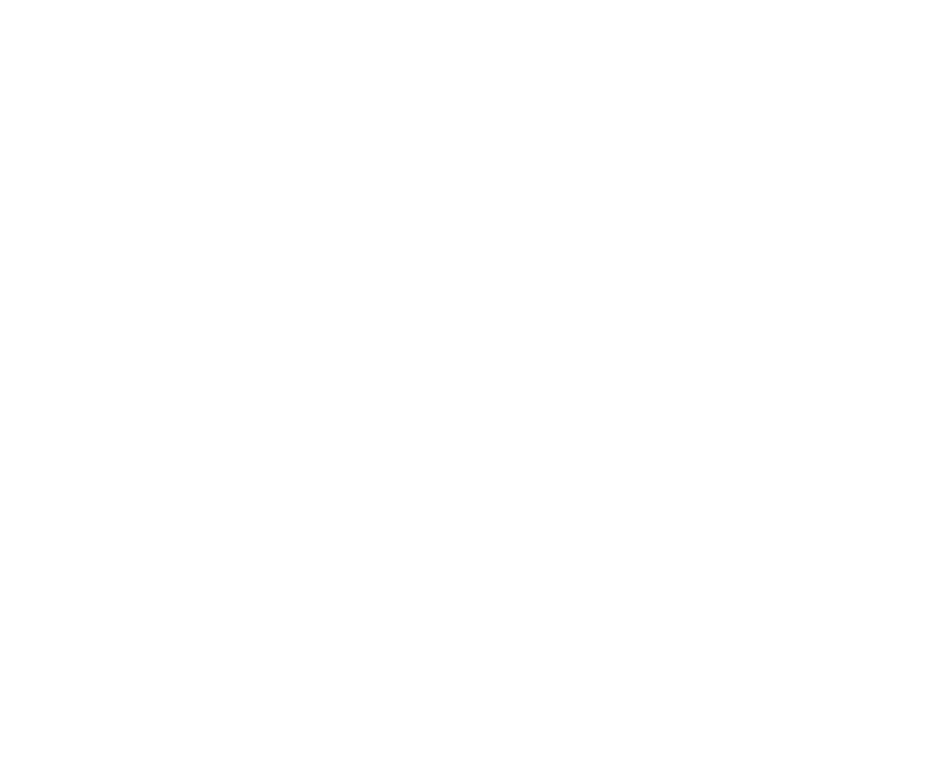
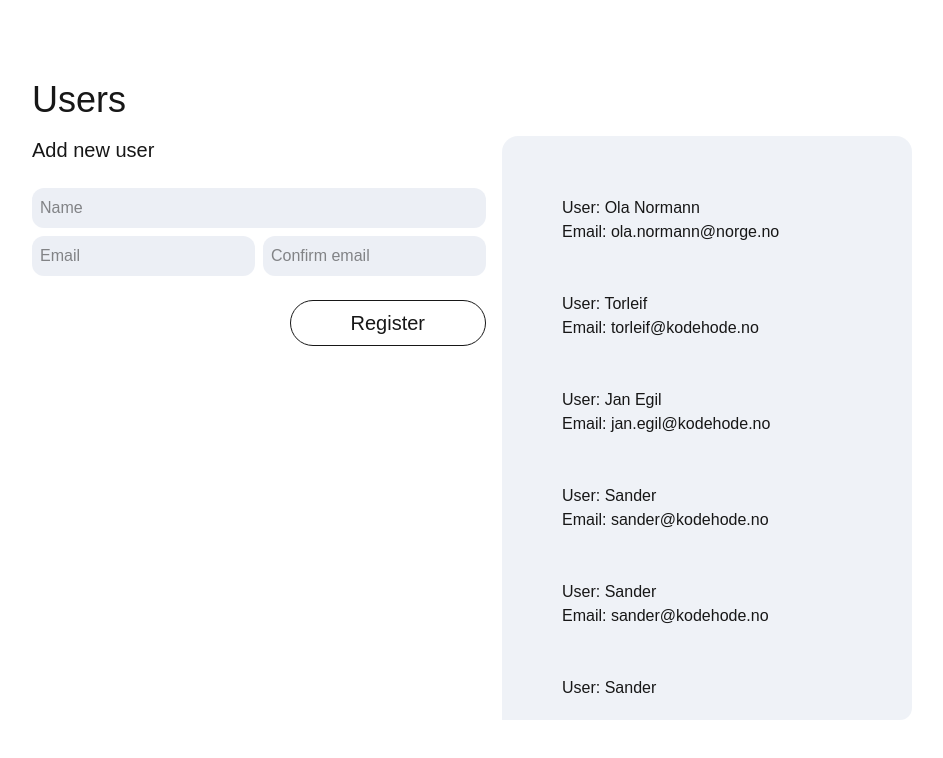
Before and after one commit to Borgerod/react-oppgave-2, a Next.js app in the folder react-oppgave-2/: page /pages/users in a window 1280 px wide. Shown: the top 758 px of the page, without its empty margins (168-1111 px from the left). Built offline with nearby package versions, Linux system fonts and the light colour scheme.

Commit message:
create users
todo: split up into component

```diff
--- a/react-oppgave-2/app/components/Users.tsx
+++ b/react-oppgave-2/app/components/Users.tsx
@@ -1,16 +1,16 @@
-"use client";
-import { cn } from "@/lib/utils";
-import { Component } from "react";
-interface UsersProps {
-	x: boolean;
-}
+// "use client";
+// import { cn } from "@/lib/utils";
+// import { Component } from "react";
+// interface UsersProps {
+// 	x: boolean;
+// }
 
-export default class Users extends Component<UsersProps> {
-	render() {
-		return (
-			<>
-				<div className={cn("")}> placehodler </div>
-			</>
-		);
-	}
-}
+// export default class Users extends Component<UsersProps> {
+// 	render() {
+// 		return (
+// 			<>
+// 				<div className={cn("")}> placehodler </div>
+// 			</>
+// 		);
+// 	}
+// }
--- a/react-oppgave-2/app/pages/users/page.tsx
+++ b/react-oppgave-2/app/pages/users/page.tsx
@@ -1,20 +1,193 @@
 "use client";
-import CookieClicker from "@/components/CookieClicker";
-import CallToAction from "@/components/CallToAction";
-import { useState } from "react";
+import { useState, FormEvent } from "react";
 import { cn } from "@lib/utils";
 
+interface User {
+	username: string;
+	email: string;
+}
 export default function UserListPage() {
+	const [users, setUsers] = useState<User[]>([
+		{ username: "Ola Normann", email: "ola.normann@norge.no" },
+		{ username: "Torleif", email: "torleif@kodehode.no" },
+		{ username: "Jan Egil", email: "jan.egil@kodehode.no" },
+		{ username: "Sander", email: "sander@kodehode.no" },
+		{ username: "Sander", email: "sander@kodehode.no" },
+		{ username: "Sander", email: "sander@kodehode.no" },
+		{ username: "Sander", email: "sander@kodehode.no" },
+		{ username: "Sander", email: "sander@kodehode.no" },
+		{ username: "Sander", email: "sander@kodehode.no" },
+		{ username: "Sander", email: "sander@kodehode.no" },
+		{ username: "Sander", email: "sander@kodehode.no" },
+		{ username: "Sander", email: "sander@kodehode.no" },
+		{ username: "Sander", email: "sander@kodehode.no" },
+		{ username: "Sander", email: "sander@kodehode.no" },
+	]);
+
+	const [username, setUsername] = useState("");
+	const [email, setEmail] = useState("");
+	const [confirmEmail, setConfirmEmail] = useState("");
+
+	const registerUser = (e: FormEvent<HTMLFormElement>) => {
+		e.preventDefault();
+		if (!username.trim() || !email.trim()) return;
+		if (email !== confirmEmail) return;
+
+		setUsers((prev) => [
+			...prev,
+			{ username: username.trim(), email: email.trim() },
+		]);
+		(e.currentTarget as HTMLFormElement).reset();
+		setUsername("");
+		setEmail("");
+		setConfirmEmail("");
+	};
+
+	const emailsMismatch = !!confirmEmail && email !== confirmEmail;
+	const canSubmit = !!username.trim() && !!email.trim() && !emailsMismatch;
+
 	return (
 		<main
 			className={cn(
 				"flex flex-col",
-				"h-screen w-screen",
-				"items-end",
+				"h-screen w-full",
+				"box-border",
 				"justify-start",
 				"py-20",
-				"px-55",
+				"px-50",
 				""
-			)}></main>
+			)}>
+			<h1
+				className={cn(
+					"text-accent-light",
+					"text-4xl",
+					"w-full text-left",
+					"mb-4",
+					""
+				)}>
+				Users
+			</h1>
+			<div className="flex flex-row gap-4 rounded-xl  flex-1 min-h-0 self-center  box-border overflow-hidden">
+				<div className="@Container">
+					<form
+						onSubmit={registerUser}
+						title="Add a user"
+						className={cn(
+							"@Container flex flex-col rounded-xl py-0  gap-2",
+							// "bg-container",
+							""
+						)}>
+						<h3
+							className={cn(
+								"text-foreground",
+								"text-xl",
+								"w-full text-left",
+								"mb-4",
+								""
+							)}>
+							Add new user
+						</h3>
+
+						<input
+							title="Enter username"
+							required
+							placeholder="Name"
+							name="username"
+							value={username}
+							onChange={(e) => setUsername(e.target.value)}
+							className={cn(
+								"flex w-full flex-col rounded-xl p-2",
+								"bg-container-lowered/30",
+								""
+							)}
+							autoComplete="name"
+						/>
+
+						<div className="flex flex-row gap-2">
+							<input
+								title="Enter email address"
+								required
+								placeholder="Email"
+								name="email"
+								type="email"
+								value={email}
+								onChange={(e) => setEmail(e.target.value)}
+								className={cn(
+									"flex w-full flex-col rounded-xl p-2",
+									"bg-container-lowered/30",
+									""
+								)}
+								autoComplete="email"
+							/>
+
+							<input
+								title="Confirm the email address"
+								required
+								placeholder="Confirm email"
+								name="email_confirmation"
+								type="email"
+								value={confirmEmail}
+								onChange={(e) =>
+									setConfirmEmail(e.target.value)
+								}
+								className={cn(
+									"flex w-full flex-col rounded-xl p-2",
+									"bg-container-lowered/30",
+									""
+								)}
+								aria-invalid={emailsMismatch}
+								autoComplete="email"
+							/>
+						</div>
+
+						{emailsMismatch && (
+							<div className="text-sm text-red-500">
+								Emails don&apos;t match
+							</div>
+						)}
+
+						<button
+							className={cn(
+								"self-center",
+								"self-end",
+								"flex flex-row",
+								"justify-between items-center content-between",
+								"text-nowrap",
+								"py-2 px-15",
+								"gap-5",
+								"w-fit",
+								"h-fit",
+								"text-foreground",
+								"border border-inherit",
+								"rounded-full",
+								"bg-transparent",
+								"hover:bg-accent-light",
+								"hover:text-container-lowered",
+								"hover:border-accent-light",
+								"active:bg-accent-light/80",
+								"text-xl",
+								"mt-4",
+								""
+							)}
+							type="submit"
+							disabled={!canSubmit}>
+							Register
+						</button>
+					</form>
+				</div>
+				<div className="flex flex-col flex-1 min-h-0 bg-container/30 p-10 rounded-2xl box-border overflow-hidden w-fit h-fit">
+					<div className=" flex-1 overflow-auto flex flex-row flex-wrap gap-4 pr-5 items-start align-start content-start max-h-130 w-fit">
+						{users.map((user, index) => (
+							<div
+								key={index}
+								className="flex flex-col bg-container-raised rounded-xl p-5 h-20 w-85">
+								<div>User: {user.username}</div>
+								<div>Email: {user.email}</div>
+							</div>
+						))}
+					</div>
+				</div>
+			</div>
+		</main>
 	);
 }
```
